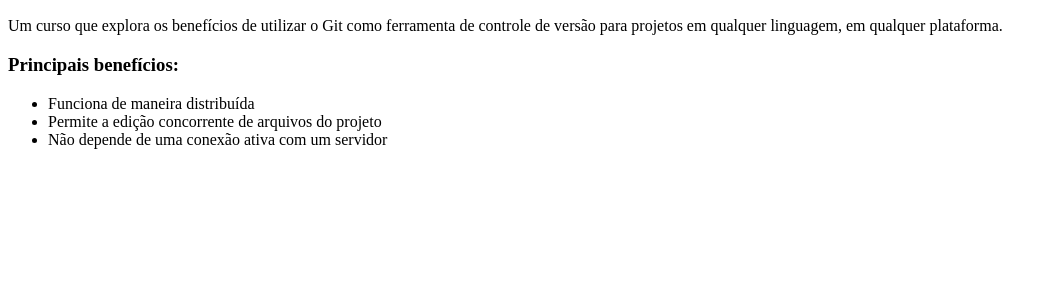
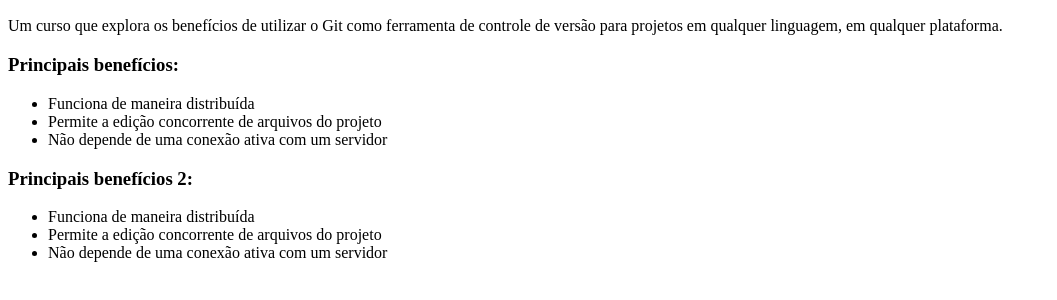
Before and after one commit to gustavo-diniz/testesGit, a plain HTML site: page index.html in a window 1280 px wide. Shown: the part 96-396 px from the top of the page, without its empty margins (0-1057 px from the left). Drawn offline with Linux system fonts and the light colour scheme.

Commit message:
teste de envio

```diff
--- a/index.html
+++ b/index.html
@@ -13,5 +13,12 @@
             <li>Permite a edição concorrente de arquivos do projeto</li>
             <li>Não depende de uma conexão ativa com um servidor</li>
         </ul>
+
+            <h3>Principais benefícios 2:</h3>
+        <ul>
+            <li>Funciona de maneira distribuída</li>
+            <li>Permite a edição concorrente de arquivos do projeto</li>
+            <li>Não depende de uma conexão ativa com um servidor</li>
+        </ul>
     </body>
 </html>
```
